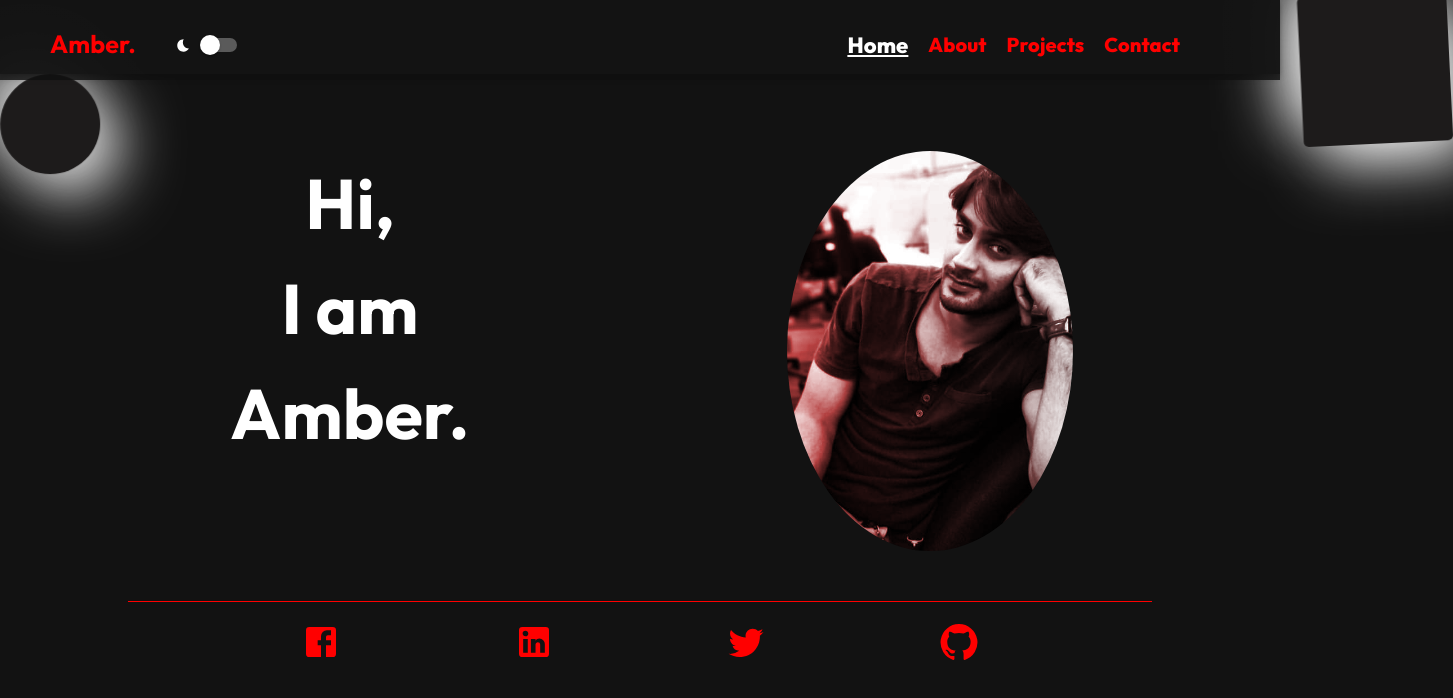
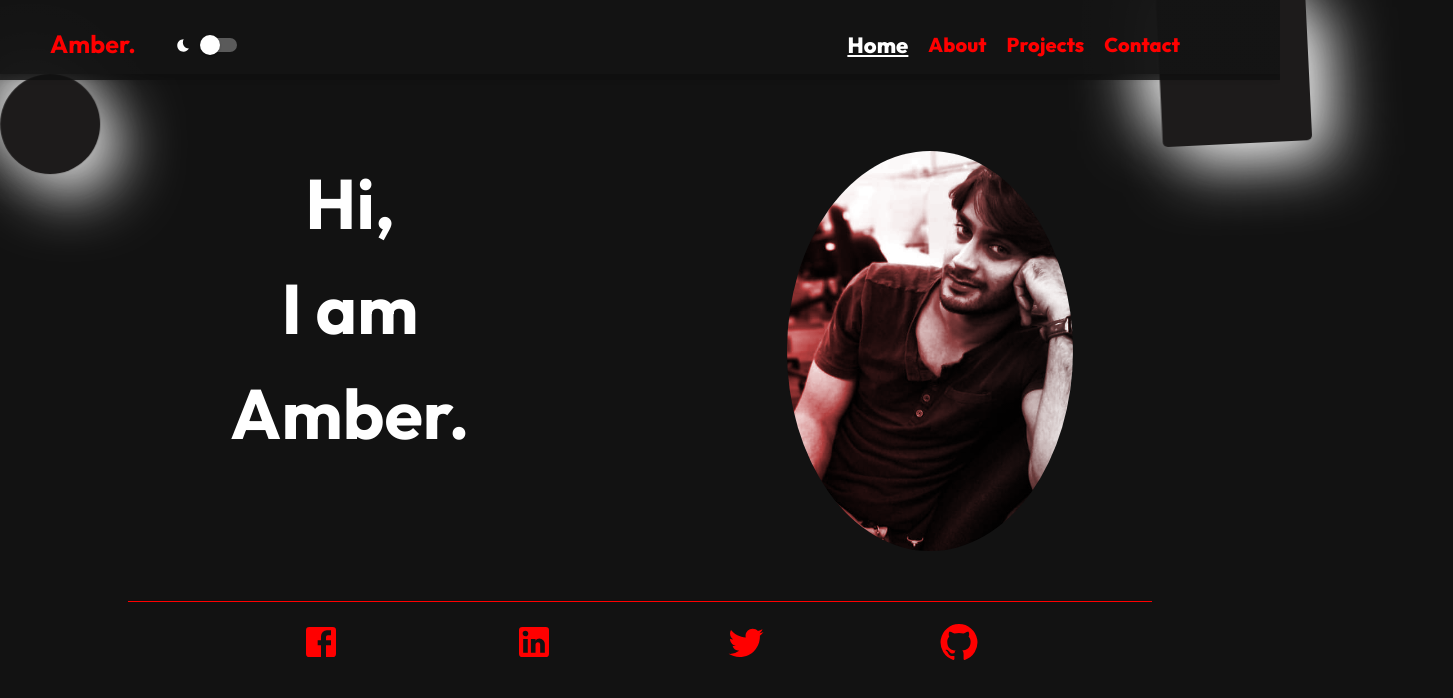
Before and after one commit to ambervector/react-portfolio, a React (Create React App) app: page / in a window 1280 px wide. Shown: the top 698 px of the page, 1453 px wide, since content can reach past the window. Built offline with nearby package versions, Linux system fonts and the light colour scheme.

Commit message:
fixed the second neo box

```diff
--- a/src/components/UI/Layout/Layout.jsx
+++ b/src/components/UI/Layout/Layout.jsx
@@ -35,8 +35,9 @@ const Root = () => {
   useGSAP(() => {
     gsap.to("#animationBox1", {
       top: window.innerHeight,
-      left: -window.innerWidth,
-      z: -1,
+      left: 0,
+
+      z: -10,
       rotation: 360,
       delay: 0.5,
       duration: 8,
@@ -70,10 +71,10 @@ const Root = () => {
         <Box
           id="animationBox1"
           sx={{
-            position: "absolute",
+            position: "fixed",
             zIndex: -5,
             top: 0,
-            left: window.innerWidth,
+            left: 1150,
             width: 150,
             height: 150,
             borderRadius: "5px",
```
